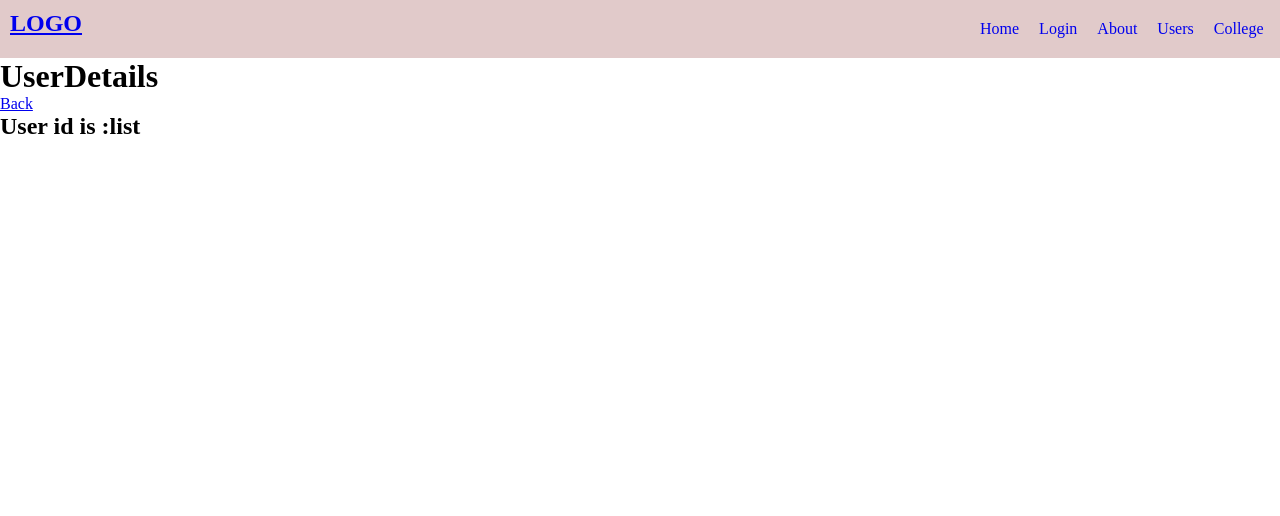
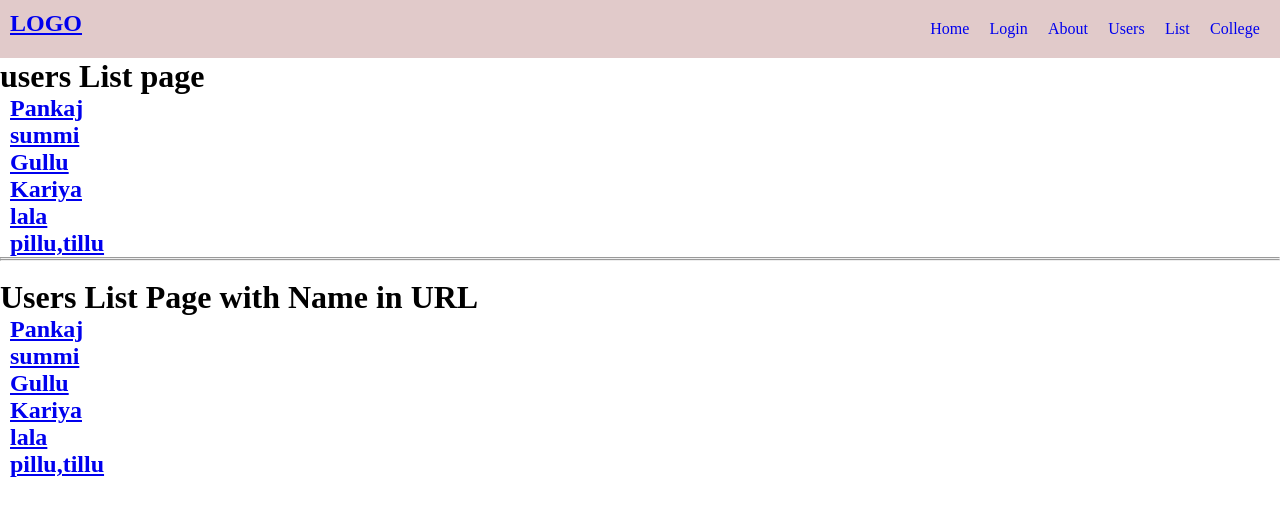
Before and after one commit to py-pankaj-ydv-7/Learning-React-js-step-by-step, a React (Vite) app in the folder react-router/react-router-7-tut/: page /user/users/list in a window 1280 px wide. Shown: the top 516 px of the page. Built offline with nearby package versions, Linux system fonts and the light colour scheme.

Commit message:
optional segments

```diff
--- a/react-router/react-router-7-tut/src/HeaderWithReactRouter/Header.jsx
+++ b/react-router/react-router-7-tut/src/HeaderWithReactRouter/Header.jsx
@@ -23,8 +23,9 @@ function Header() {
             <Route path="/user">
             <Route path="/user/login" element={<Login/>} />
             <Route path="/user/about" element={<About/>} />
-            <Route path="/user/users" element={<Users/>} />
-            <Route path="/user/users/:id" element={<UserDetails/>} />
+            <Route path="/user/users/list?" element={<Users/>} />
+            {/* <Route path="/user/users/list" element={<Users/>} /> */}
+            <Route path="/user/users/:id/:name?" element={<UserDetails/>} />
             </Route>
             {/* <Route path="/user/signup" element={<Signup/>} /> */}
 
--- a/react-router/react-router-7-tut/src/HeaderWithReactRouter/NavBar.jsx
+++ b/react-router/react-router-7-tut/src/HeaderWithReactRouter/NavBar.jsx
@@ -23,6 +23,9 @@ export default function NavBar() {
                     <Link className="link" to={"/user/users"}>Users</Link>
                 </li>
                 <li>
+                    <Link className="link" to={"/user/users/list"}>List</Link>
+                </li>
+                <li>
                     <Link className="link" to={"/college"}>College</Link>
                 </li>
             </ul>
--- a/react-router/react-router-7-tut/src/HeaderWithReactRouter/Users.jsx
+++ b/react-router/react-router-7-tut/src/HeaderWithReactRouter/Users.jsx
@@ -20,6 +20,16 @@ export default function Users() {
       }
 
     </div>
+    <hr /><hr /><br />
+      <h1>Users List Page with Name in URL</h1>
+      <div style={{marginLeft:"10px" }}>
+      {
+        userList.map((item,index)=>(
+          <h2 key={index}><Link to={"/user/users/"+item.id+"/"+item.name}>{item.name}</Link> </h2>
+        ))
+      }
+
+    </div>
 
     </div>
   )
--- a/react-router/react-router-7-tut/src/HeaderWithReactRouter/header.css
+++ b/react-router/react-router-7-tut/src/HeaderWithReactRouter/header.css
@@ -17,7 +17,7 @@
 .header ul{
     display: flex;
     list-style-type: none;
-    width: 300px;
+    width: 350px;
     margin: auto;
     list-style: none;
     justify-content: space-around;
```
